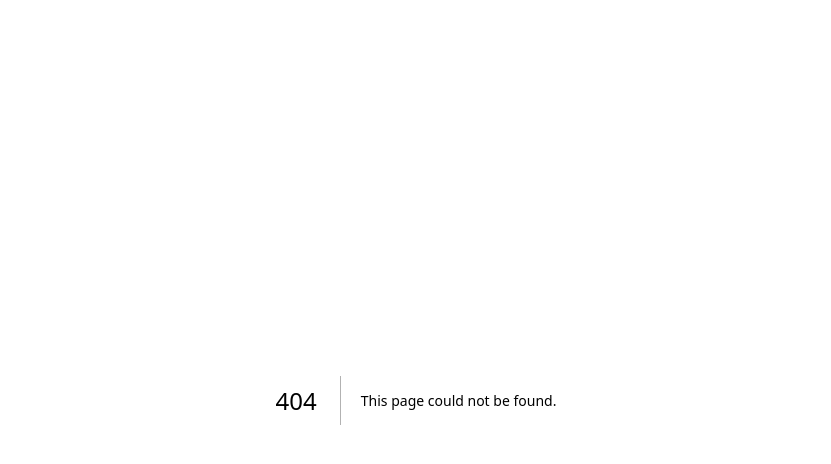
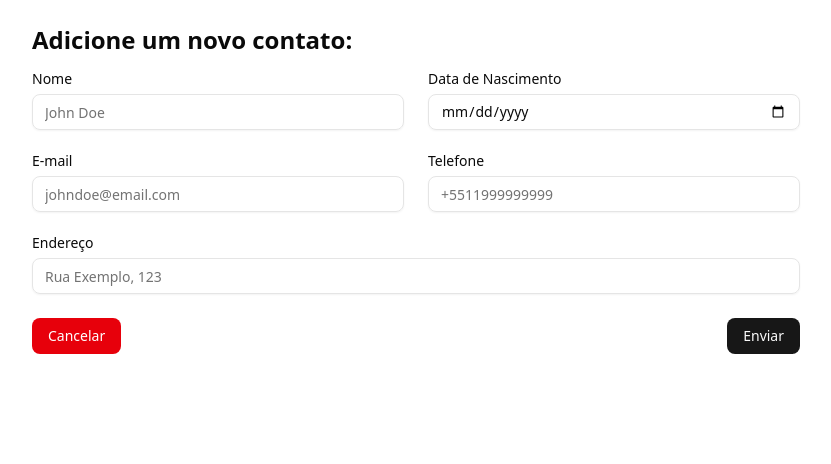
Before and after one commit to whohenriq/contact-list, a Next.js app: page /contact/add in a window 1280 px wide. Before the commit this address had no page. Shown: the top 464 px of the page, without its empty margins (224-1055 px from the left). Built offline with nearby package versions, Linux system fonts and the light colour scheme.

Commit message:
feat: add page for contact form

```diff
--- /dev/null
+++ b/src/app/contact/add/page.tsx
@@ -0,0 +1,12 @@
+import { ContactForm } from "@/components/form";
+
+export default function AddContactPage() {
+  return (
+    <div className="container p-6">
+      <div className="max-w-3xl mx-auto">
+        <h1 className="text-2xl font-bold mb-4">Adicione um novo contato: </h1>
+        <ContactForm />
+      </div>
+    </div>
+  );
+}
```
